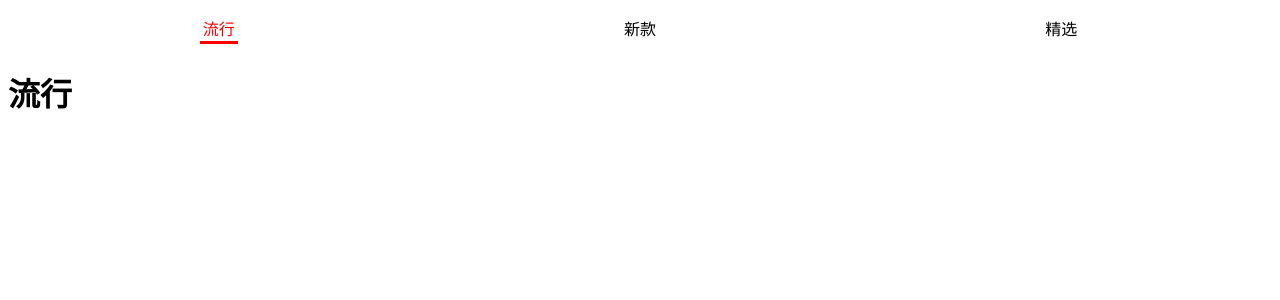
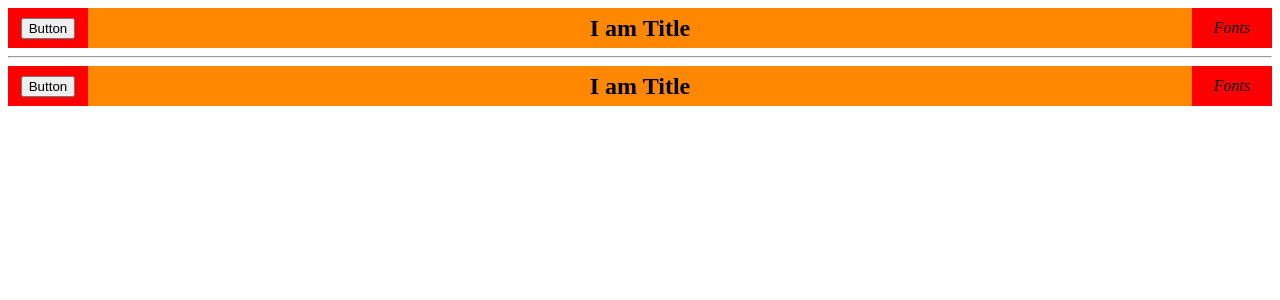
Before and after one commit to curder/react-demo, a React (Create React App) app in the folder 03-create-react-app/: page / in a window 1280 px wide. Shown: the top 300 px of the page. Built offline with nearby package versions, Linux system fonts and the light colour scheme.

Commit message:
feat: implement slot functionality in components with NavBarChildren and NavBarProps

```diff
--- /dev/null
+++ b/03-create-react-app/src/07-component-slots/App.jsx
@@ -0,0 +1,25 @@
+import React, { Component } from 'react'
+import NavBarChildren from './NavbarChildren'
+import NavBarProps from './NavbarProps'
+
+export class App extends Component {
+    render() {
+        return (
+            <div>
+                <NavBarChildren>
+                    <button>Button</button>
+                    <h2>I am Title</h2>
+                    <i>Fonts</i>
+                </NavBarChildren>
+                <hr />
+                <NavBarProps
+                    left={<button>Button</button>}
+                    center={<h2>I am Title</h2>}
+                    right={<i>Fonts</i>}
+                />
+            </div>
+        )
+    }
+}
+
+export default App
--- /dev/null
+++ b/03-create-react-app/src/07-component-slots/NavbarChildren/index.jsx
@@ -0,0 +1,18 @@
+import React, { Component } from 'react'
+import "./style.css"
+
+export class NavBarChildren extends Component {
+    render() {
+        const { children } = this.props
+
+        return (
+            <div className='nav-bar'>
+                <div className="left">{children[0]}</div>
+                <div className="center">{children[1]}</div>
+                <div className="right">{children[2]}</div>
+            </div>
+        )
+    }
+}
+
+export default NavBarChildren
--- /dev/null
+++ b/03-create-react-app/src/07-component-slots/NavbarChildren/style.css
@@ -0,0 +1,22 @@
+h2 {
+    margin: 0;
+    padding: 0;
+}
+
+.nav-bar {
+    display: flex;
+    height: 40px;
+    line-height: 40px;
+    text-align: center;
+}
+
+.left,
+.right {
+    width: 80px;
+    background-color: #f00;
+}
+
+.center {
+    flex: 1;
+    background-color: #f80;
+}
--- /dev/null
+++ b/03-create-react-app/src/07-component-slots/NavbarProps/index.jsx
@@ -0,0 +1,18 @@
+import React, { Component } from 'react'
+import "./style.css"
+
+export class NarBarProps extends Component {
+    render() {
+        const { left, center, right } = this.props
+
+        return (
+            <div className='nav-bar'>
+                <div className="left">{left}</div>
+                <div className="center">{center}</div>
+                <div className="right">{right}</div>
+            </div>
+        )
+    }
+}
+
+export default NarBarProps
--- /dev/null
+++ b/03-create-react-app/src/07-component-slots/NavbarProps/style.css
@@ -0,0 +1,22 @@
+h2 {
+    margin: 0;
+    padding: 0;
+}
+
+.nav-bar {
+    display: flex;
+    height: 40px;
+    line-height: 40px;
+    text-align: center;
+}
+
+.left,
+.right {
+    width: 80px;
+    background-color: #f00;
+}
+
+.center {
+    flex: 1;
+    background-color: #f80;
+}
--- a/03-create-react-app/src/index.js
+++ b/03-create-react-app/src/index.js
@@ -1,7 +1,7 @@
 // 编写 React 代码，并通过 React 渲染内容
 import ReactDOM from 'react-dom/client';
 import { StrictMode } from 'react'
-import App from './06-component-case/App';
+import App from './07-component-slots/App';
 
 ReactDOM
     .createRoot(document.querySelector("#root"))
```
Also changed, not shown: 2 other files (tests, documents, lock files or other folders).
